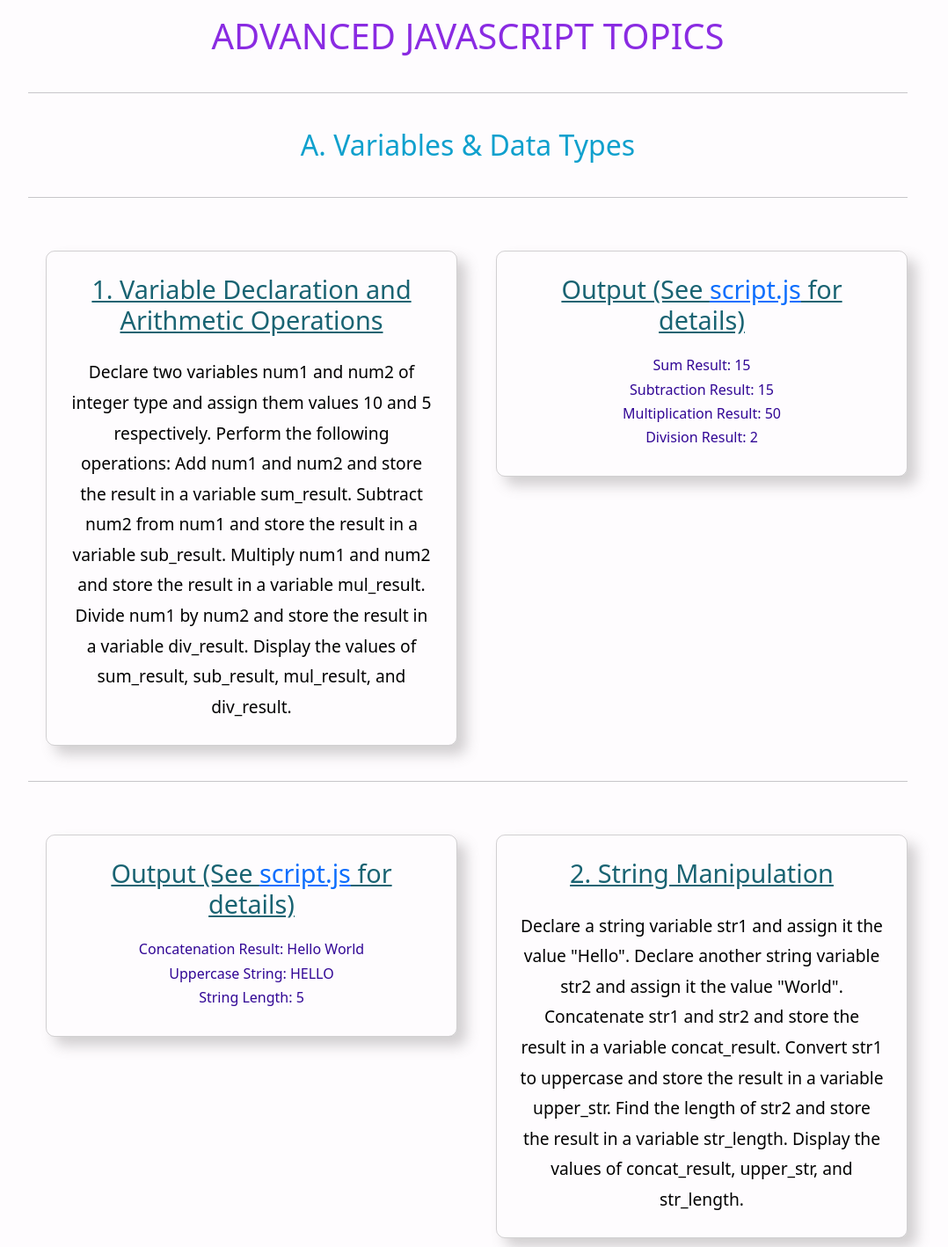
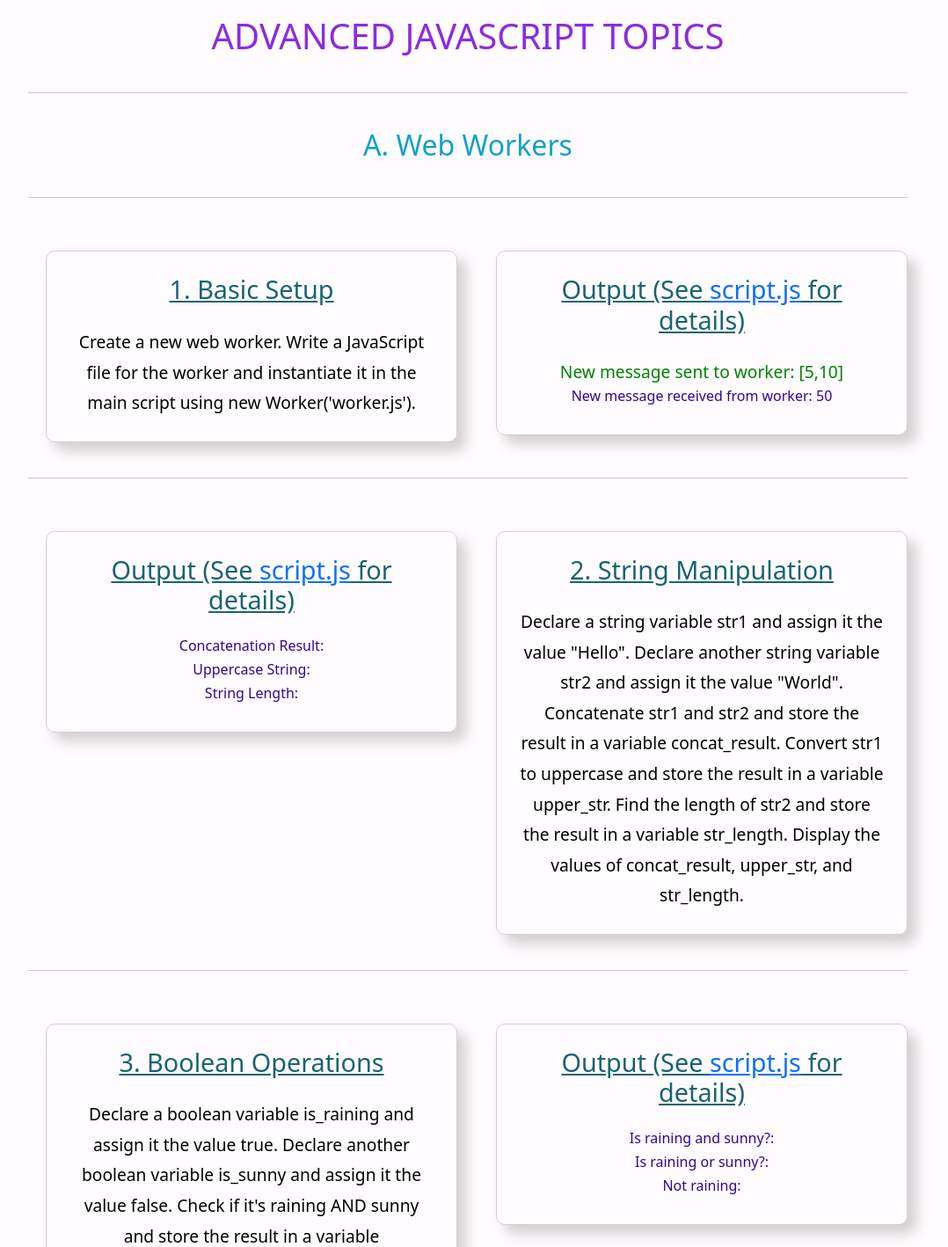
Before and after one commit to scientistigwe/FrontEnd-Projects, a Python web app: template templates/advanced-js.html in a window 1280 px wide. Shown: the part 332-1750 px from the top of the page at 88% size, without its empty margins (108-1186 px from the left). Run offline with Jinja, Linux system fonts and the light colour scheme; the template is opened without the code that fills it, so the values that code supplies are empty; some libraries are stand-ins or nearby versions.

Commit message:
add web worker

```diff
--- a/scripts/advanced-js.js
+++ b/scripts/advanced-js.js
@@ -0,0 +1,24 @@
+/**
+ * A. Web Worker
+ */
+//1. Basic setup
+
+if (window.Worker) {
+  const myWorker = new Worker("worker.js"); //Instantiate new worker
+
+  myWorker.onmessage = function (e) {
+    document.getElementById(
+      "myWorkerReceived"
+    ).textContent = `New message received from worker: ${e.data}`;
+  };
+
+  arr = [5, 10];
+  myWorker.postMessage(arr);
+  document.getElementById(
+    "myWorkerSent"
+  ).textContent = `New message sent to worker: [${arr}]`;
+} else {
+  document.getElementById(
+    "errorMessage"
+  ).textContent = `Window does not support worker`;
+}
--- a/templates/advanced-js.html
+++ b/templates/advanced-js.html
@@ -170,26 +170,19 @@
             <div class="container-fluid">
                 <h1 class="category">Advanced Javascript topics</h1>
                 <hr>
-                <h2 class="subcategory">A. Variables & Data Types</h2>
+                <h2 class="subcategory">A. Web Workers</h2>
                 <hr>
-                <!-- 1. Variable Declaration and Arithmetic Operations -->
+                <!-- 1. Basic Setup -->
                 <div class="row">
                     <div class="col-md-6">
                         <div class="card">
                             <div class="card-body">
                                 <h5 class="card-title">
-                                    1. Variable Declaration and Arithmetic Operations
+                                    1. Basic Setup
                                 </h5>
                                 <p class="card-text">
-                                    Declare two variables num1 and num2 of integer type and assign them values
-                                    10 and 5
-                                    respectively.
-                                    Perform the following operations:
-                                    Add num1 and num2 and store the result in a variable sum_result.
-                                    Subtract num2 from num1 and store the result in a variable sub_result.
-                                    Multiply num1 and num2 and store the result in a variable mul_result.
-                                    Divide num1 by num2 and store the result in a variable div_result.
-                                    Display the values of sum_result, sub_result, mul_result, and div_result.</p>
+                                    Create a new web worker. Write a JavaScript file for the worker and
+                                    instantiate it in the main script using new Worker('worker.js').</p>
                             </div>
                         </div>
                     </div>
@@ -202,10 +195,8 @@
                                         target="_blank">script.js</a> for details)
                                 </h5>
                                 <div class="card-text">
-                                    <h6>Sum Result: <span id="sum_result"></span></h6>
-                                    <h6>Subtraction Result: <span id="sub_result"></span></h6>
-                                    <h6>Multiplication Result: <span id="mul_result"></span></h6>
-                                    <h6>Division Result: <span id="div_result"></span></h6>
+                                    <h6></h6><span id="myWorkerSent" style="color: green;"></span></h6>
+                                    <h6><span id="myWorkerReceived"></span></h6>
                                 </div>
                             </div>
                         </div>
@@ -372,7 +363,7 @@
     <script src="https://kit.fontawesome.com/01058b62ac.js" crossorigin="anonymous"></script>
 
     <!-- Custom JS Link -->
-    <script src="./scripts/script.js"></script>
+    <script src="../scripts/advanced-js.js"></script>
 </body>
 
 </html>
--- /dev/null
+++ b/templates/worker.js
@@ -0,0 +1,8 @@
+//New web worker
+self.onmessage = function (e) {
+  console.log(`New message received from main thread ${e.data}`); //worker confirms task received
+
+  const result = e.data[0] * e.data[1]; //worker computes the task
+
+  self.postMessage(result); //worker sends result to main
+};
```
Also changed, not shown: scripts/advanced-js copy.js (deleted), 1 other file.
